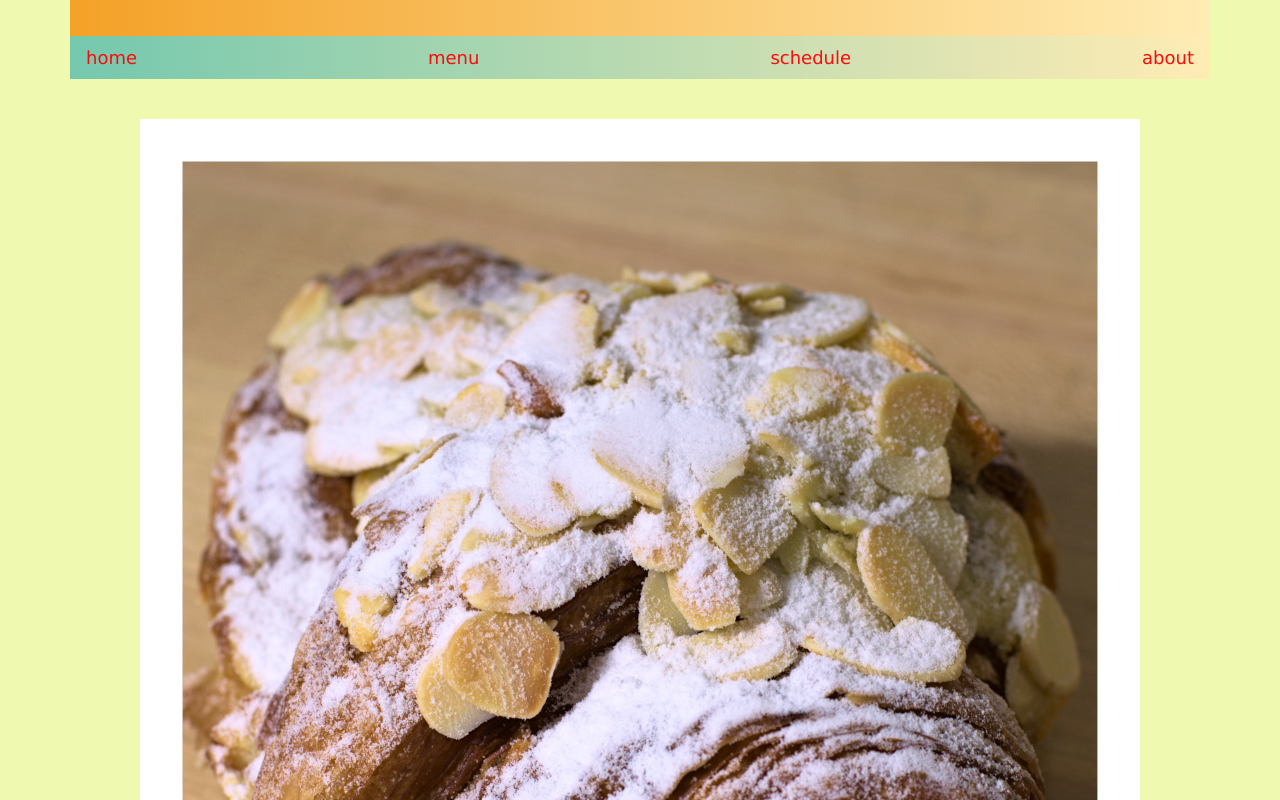
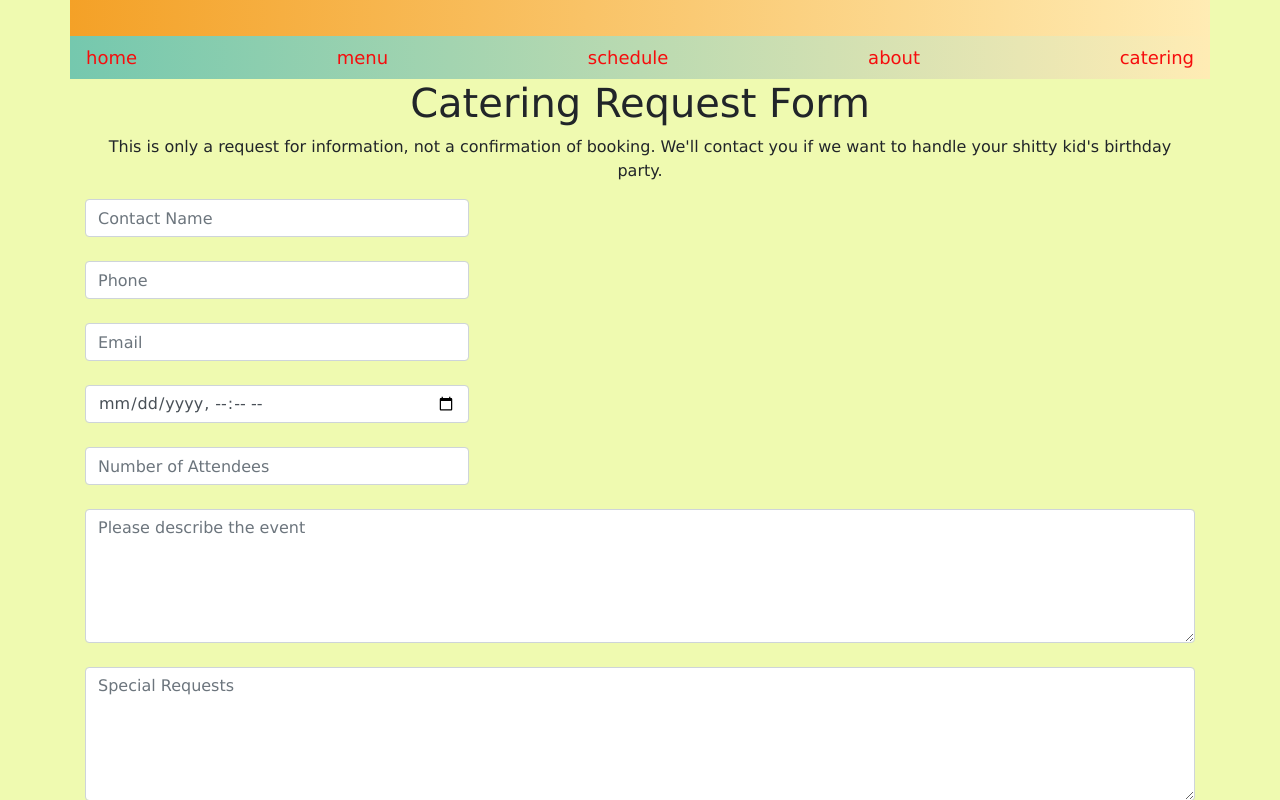
Before and after one commit to robotlions/ftsk, a React (Create React App) app in the folder frontend/static/: page /catering in a window 1280 px wide. Shown: the part 400-1200 px from the top of the page. Built offline with nearby package versions, Linux system fonts and the light colour scheme.

Commit message:
adds contact form

```diff
--- a/frontend/static/src/App.js
+++ b/frontend/static/src/App.js
@@ -1,20 +1,21 @@
-import React, {Component} from 'react';
-import {Route, Switch, NavLink} from 'react-router-dom';
-import {Dropdown} from 'react-bootstrap';
+import React, { Component } from "react";
+import { Route, Switch, NavLink } from "react-router-dom";
+import { Dropdown } from "react-bootstrap";
 import Cookies from "js-cookie";
-import Nav from './Components/Nav';
-import About from './Components/About';
-import Schedule from './Components/Schedule';
-import Menu from './Components/Menu';
-import Login from './Components/Login';
-import Splash from './Components/Splash';
-import bannerlg from './images/bannerlg.png';
-import { FontAwesomeIcon } from '@fortawesome/react-fontawesome';
-import { faBars } from '@fortawesome/free-solid-svg-icons';
-import 'bootstrap/dist/css/bootstrap.min.css';
-import './App.css';
+import Nav from "./Components/Nav";
+import About from "./Components/About";
+import Schedule from "./Components/Schedule";
+import Menu from "./Components/Menu";
+import Login from "./Components/Login";
+import Splash from "./Components/Splash";
+import Catering from './Components/Catering';
+import bannerlg from "./images/bannerlg.png";
+import { FontAwesomeIcon } from "@fortawesome/react-fontawesome";
+import { faBars } from "@fortawesome/free-solid-svg-icons";
+import "bootstrap/dist/css/bootstrap.min.css";
+import "./App.css";
 
-const burgerIcon = <FontAwesomeIcon icon={faBars} />
+const burgerIcon = <FontAwesomeIcon icon={faBars} />;
 
 class App extends Component {
   constructor(props) {
@@ -22,29 +23,34 @@ class App extends Component {
     this.state = {
       isLoggedIn: !!Cookies.get("Authorization"),
     };
-
   }
 
-render(){
-
-  return(
+  render() {
+    return (
       <div className="App">
         <div className="container">
           <div className="row titleRow">
-
-      <img className="titleBanner" src={bannerlg} alt="title banner"/></div>
+            <img className="titleBanner" src={bannerlg} alt="title banner" />
+          </div>
           {/* <div className="burgerMenu">{burgerIcon}</div> */}
           <Dropdown className="burgerMenu">
- <Dropdown.Toggle style={{backgroundColor: "transparent", color: "black", fontSize: "xxx-large", border:"none"}}>
+            <Dropdown.Toggle
+              style={{
+                backgroundColor: "transparent",
+                color: "black",
+                fontSize: "xxx-large",
+                border: "none",
+              }}
+            >
               {burgerIcon}
             </Dropdown.Toggle>
 
-
             <Dropdown.Menu>
-  <Dropdown.Item href="/menu/">Menu</Dropdown.Item>
-  <Dropdown.Item href="/schedule">Schedule</Dropdown.Item>
-    <Dropdown.Item href="/about/">About</Dropdown.Item>
-    <Dropdown.Item href="/">Home</Dropdown.Item>
+              <Dropdown.Item href="/menu/">menu</Dropdown.Item>
+              <Dropdown.Item href="/schedule">schedule</Dropdown.Item>
+              <Dropdown.Item href="/about/">about</Dropdown.Item>
+              <Dropdown.Item href="/catering/">catering</Dropdown.Item>
+              <Dropdown.Item href="/">home</Dropdown.Item>
             </Dropdown.Menu>
           </Dropdown>
           <div className="row navLinks sticky-top">
@@ -54,21 +60,25 @@ render(){
             <div className="col-12 frontSplash">
               <React.Fragment>
                 <Switch>
-      <Route path="/about/" component={About}/>
-      <Route path="/schedule/" component={Schedule}/>
+                  <Route path="/about/" component={About} />
+                  <Route path="/schedule/" component={Schedule} />
                   <Route path="/menu/" component={Menu} />
-      <Route path="/login/" component={Login}/>
+                  <Route path="/login/" component={Login} />
+                  <Route path="/catering/" component={Catering}/>
                   <Route path="/" component={Splash} />
                 </Switch>
               </React.Fragment>
             </div>
           </div>
           <div className="row navbar bottomNav">
-    <span>Contact</span><NavLink to='/login/'>{this.state.isLoggedIn === true ? "Log Out" : "Log In"}</NavLink>
+            <span>Contact</span>
+            <NavLink to="/login/">
+              {this.state.isLoggedIn === true ? "Log Out" : "Log In"}
+            </NavLink>
           </div>
         </div>
       </div>
-  )
+    );
   }
 }
 
--- a/frontend/static/src/Components/About.js
+++ b/frontend/static/src/Components/About.js
@@ -29,7 +29,7 @@ class About extends Component {
   return(
     <div className="About">
       {socialMediaLinks}
-       <h4 style={{marginTop: "3vh"}}>About Us:</h4>
+       <h1 style={{marginTop: "5vh"}}>About Us:</h1>
        <p>Some mostly truthful information about stuff.</p>
     </div>
   );
--- /dev/null
+++ b/frontend/static/src/Components/Catering.js
@@ -0,0 +1,107 @@
+import React, { Component } from "react";
+
+class Catering extends Component {
+  constructor(props) {
+    super(props);
+    this.state = {
+        name: "",
+        phone: "",
+        email: "",
+        dayTime: "",
+        numAttendees: "",
+        description: "",
+        requests: "",
+    };
+
+    this.handleInput = this.handleInput.bind(this);
+  }
+
+  handleInput(event) {
+    this.setState({ [event.target.name]: event.target.value });
+  }
+
+  render() {
+    const cateringRequestForm = (
+      <form>
+        <input
+          placeholder="Contact Name"
+          className="form-control"
+          value={this.state.name}
+          name="name"
+          onChange={this.handleInput}
+        />
+        <br />
+        <input
+          placeholder="Phone"
+          className="form-control"
+          value={this.state.phone}
+          name="phone"
+          type="tel"
+          onChange={this.handleInput}
+        />
+        <br />
+        <input
+          placeholder="Email"
+          className="form-control"
+          value={this.state.email}
+          name="email"
+          type="email"
+          onChange={this.handleInput}
+        />
+        <br />
+
+        <input
+          placeholder="Event Date and Time"
+          className="form-control"
+          value={this.state.dayTime}
+          name="dayTime"
+          type="datetime-local"
+          onChange={this.handleInput}
+        />
+        <br />
+        <input
+          placeholder="Number of Attendees"
+          className="form-control"
+          value={this.state.numAttendees}
+          name="numAttendees"
+          onChange={this.handleInput}
+        />
+        <br />
+        <textarea
+          placeholder="Please describe the event"
+          className="form-control"
+          rows="5"
+          type="text"
+          value={this.state.description}
+          name="description"
+          onChange={this.handleInput}
+        />
+        <br />
+        <textarea
+          placeholder="Special Requests"
+          className="form-control"
+          rows="5"
+          type="text"
+          value={this.state.requests}
+          name="requests"
+          onChange={this.handleInput}
+        />
+        <br />
+        <button type="submit">Submit</button>
+      </form>
+    );
+
+    return (
+      <div>
+        <h1>Catering Request Form</h1>
+        <p>
+          This is only a request for information, not a confirmation of booking.
+          We'll contact you if we want to handle your shitty kid's birthday
+          party.
+        </p>
+        {cateringRequestForm}
+      </div>
+    );
+  }
+}
+export default Catering;
--- a/frontend/static/src/Components/Nav.js
+++ b/frontend/static/src/Components/Nav.js
@@ -23,6 +23,7 @@ class Nav extends Component {
     <NavLink to="/menu/">menu</NavLink>
     <NavLink to='/schedule/'>schedule</NavLink>
     <NavLink to='/about/'>about</NavLink>
+    <NavLink to='/catering/'>catering</NavLink>
 
 </div>
   );
```
Also changed, not shown: 1 other file (tests, documents, lock files or other folders). Lines whose indentation alone changed are shown as unchanged.
